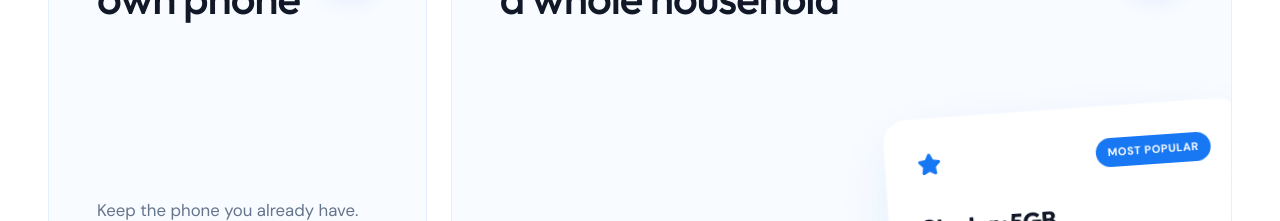
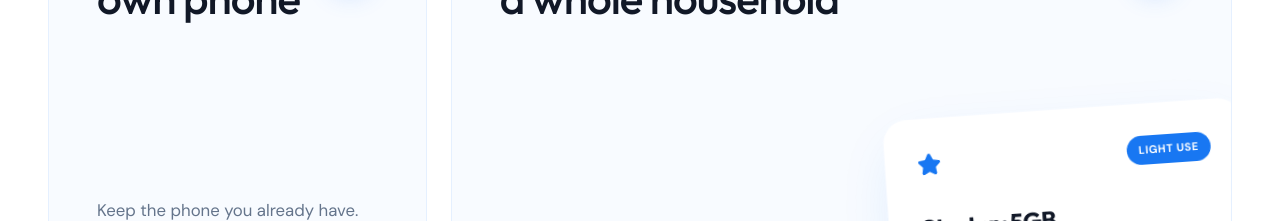
Before and after one commit to TelebeyISP/ISP_Web, a React (Vite) app: page / in a window 1280 px wide. Shown: the part 1600-1821 px from the top of the page. Built offline with nearby package versions, Linux system fonts and the light colour scheme; no server answers; what @web3modal/ethers would draw is missing.

Commit message:
Label the home plan preview as light use.
The Starter card is the smaller plan. Unlimited Pro stays the most popular plan on the plans page.

Co-authored-by: Erickson Hyppolite Poel <EricksonAtHome@users.noreply.github.com>

```diff
--- a/src/pages/Home.tsx
+++ b/src/pages/Home.tsx
@@ -186,7 +186,7 @@ export function Home() {
                 <div className="w-[360px] bg-white rounded-3xl shadow-[0_20px_60px_-15px_rgba(24,119,242,0.15)] p-8 transform rotate-[-4deg] translate-x-12 translate-y-12 group-hover:rotate-0 group-hover:translate-x-4 group-hover:translate-y-8 transition-all duration-700 ease-out absolute bottom-[-50px] right-[-20px] border border-blue-50/50 backdrop-blur-sm">
                   <div className="flex justify-between items-center mb-8">
                     <Star className="w-6 h-6 text-[#1877f2] fill-current" />
-                    <span className="bg-[#1877f2] text-white text-[11px] font-bold px-3 py-1.5 rounded-full uppercase tracking-wider">Most Popular</span>
+                    <span className="bg-[#1877f2] text-white text-[11px] font-bold px-3 py-1.5 rounded-full uppercase tracking-wider">Light use</span>
                   </div>
                   <h4 className="text-2xl font-bold mb-3 text-gray-900">Starter · 5GB</h4>
                   <p className="text-[#64748b] text-sm mb-8 leading-relaxed max-w-[85%]">Light 5G data for one person. Step up when you need more.</p>
```
